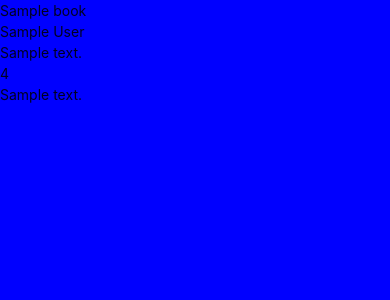
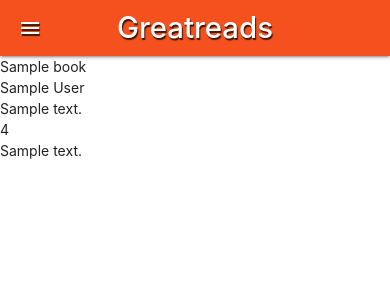
Before and after one commit to Code-Institute-Submissions/Harbs1999-MS3-Greatreads, a Flask app: page / in a window 390 px wide. Shown: the top 300 px of the page. Run offline with Flask 2, Linux system fonts and the light colour scheme; a database or web service that is not in the repository returns one stand-in record (values such as "Sample title"); some libraries are stand-ins or nearby versions.

Commit message:
Added navbar, mobile nav, styled and links for home

```diff
--- a/static/css/style.css
+++ b/static/css/style.css
@@ -1,3 +1,13 @@
 body {
-    background-color: blue;
+
 }
+
+.nav-style {
+text-shadow: 1px 2px 1px rgba(0, 0, 0, 0.75);
+font-weight: 500;
+}
+
+#mobile-nav-heading {
+    margin-left: 20px;
+    font-weight: 500;
+}
--- a/static/js/script.js
+++ b/static/js/script.js
@@ -0,0 +1,3 @@
+$(document).ready(function(){
+    $('.sidenav').sidenav();
+  });
--- a/templates/base.html
+++ b/templates/base.html
@@ -8,11 +8,46 @@
     <link rel="stylesheet" href="https://cdnjs.cloudflare.com/ajax/libs/materialize/1.0.0/css/materialize.min.css">
     <!-- Custom CSS -->
     <link rel="stylesheet" href= "{{ url_for('static', filename='css/style.css') }}" type="text/css">
+    <!-- Materialize Icons -->
+    <link href="https://fonts.googleapis.com/icon?family=Material+Icons" rel="stylesheet">
     {% block styles %}
     {% endblock %}
     <title>Greatreads</title>
 </head>
 <body>
+
+    <header>
+        <!-- Sidenav -->
+        <div class= navbar-fixed>
+        <nav class="nav-extended nav-style deep-orange darken-1">
+            <div class="nav-wrapper">
+              <a href="{{ url_for('get_books') }}" class="brand-logo center">Greatreads</a>
+              <a href="#" data-target="mobile-demo" class="sidenav-trigger"><i class="material-icons">menu</i></a>
+              <div>
+              <ul class="right hide-on-med-and-down">
+                <li><a href="{{ url_for('get_books') }}">Home</a></li>
+                <li><a href="#">Profile</a></li>
+                <li><a href="#">Books</a></li>
+                <li><a href="#">Sign Up</a></li>
+                <li><a href="#">Log Out</a></li>
+                <li><a href="#">Log In</a></li>
+              </ul>
+              </div>
+            </div>
+          </nav>
+        </div>
+        <!-- Mobile Sidenav -->
+          <ul class="sidenav" id="mobile-demo">
+              <h3 id="mobile-nav-heading" class="left-align deep-orange-text text-darken-1">Greatreads</h3>
+            <li><a href="{{ url_for('get_books') }}">Home</a></li>
+            <li><a href="#">Profile</a></li>
+            <li><a href="#">Books</a></li>
+            <li><a href="#">Sign Up</a></li>
+            <li><a href="#">Log Out</a></li>
+            <li><a href="#">Log In</a></li>
+    </header>
+
+
     {% block content %}
     {% endblock %}
 
```
